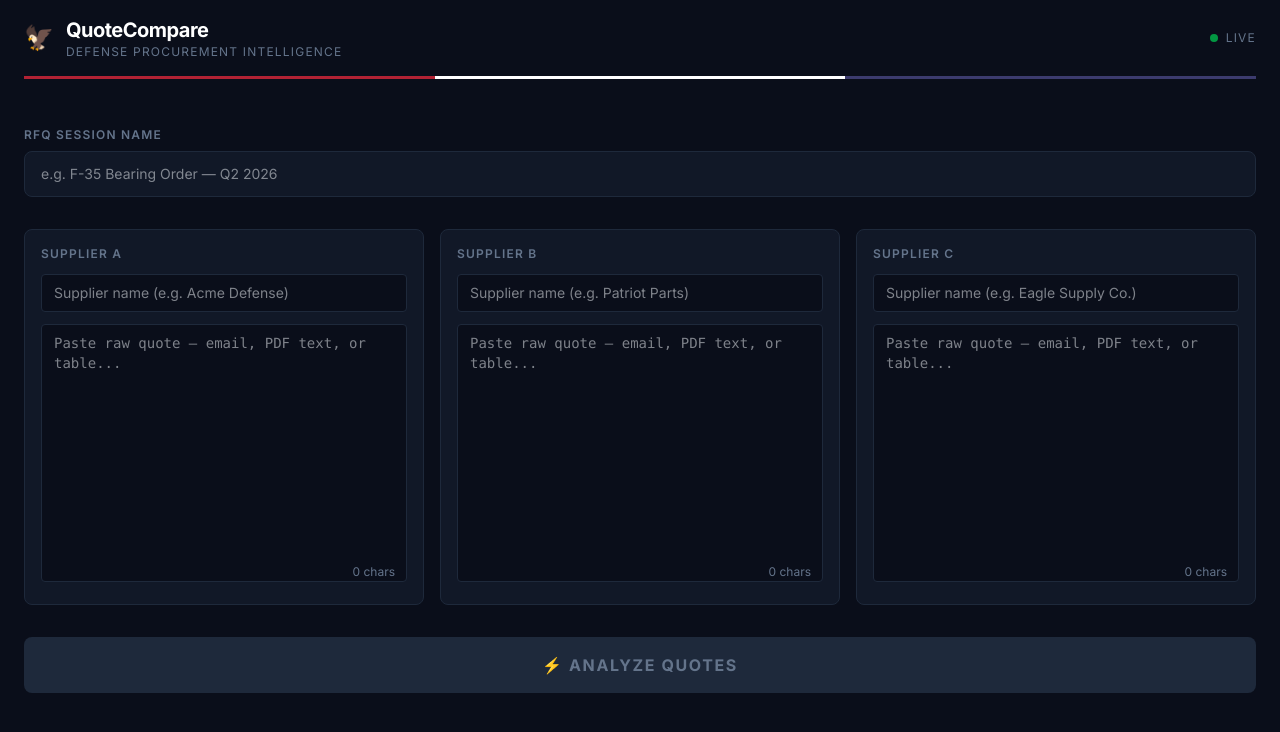
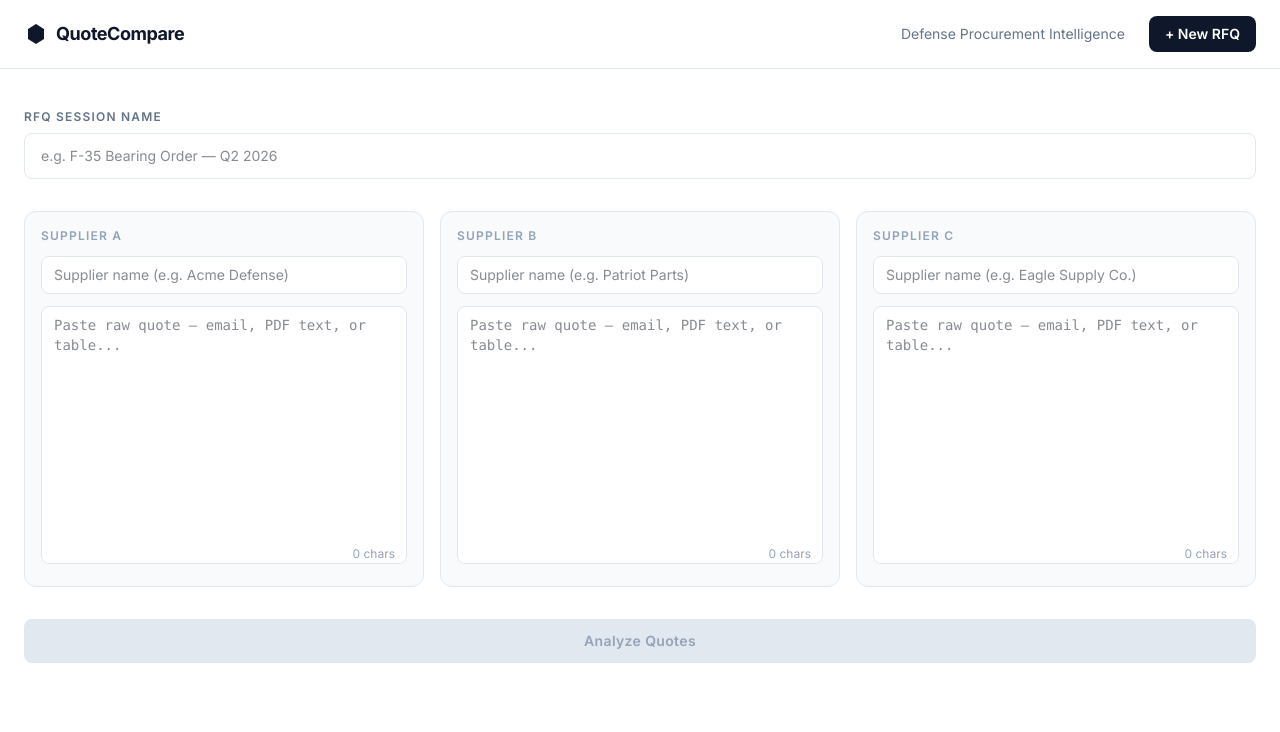
Before and after one commit to tylertraviss/RFQ-Comparison-Tool, a Next.js app: page /rfq/new in a window 1280 px wide. Shown: the top 732 px of the page. Built offline with nearby package versions, Linux system fonts and the light colour scheme.

Commit message:
Cleaned up visuals to match SalesPatriot UI/UX experience

```diff
--- a/app/globals.css
+++ b/app/globals.css
@@ -5,8 +5,9 @@
 }
 
 body {
-  background: #0a0e1a;
-  color: #f1f5f9;
+  background: #ffffff;
+  color: #0f172a;
+  font-family: Inter, system-ui, -apple-system, sans-serif;
 }
 
 a {
--- a/app/layout.tsx
+++ b/app/layout.tsx
@@ -15,10 +15,10 @@ export default function RootLayout({ children }: { children: React.ReactNode })
     <html lang="en" className="h-full">
       <body
         className={`${inter.className} min-h-full flex flex-col`}
-        style={{ background: '#0a0e1a', color: '#f1f5f9' }}
+        style={{ background: '#ffffff', color: '#0f172a' }}
       >
         <Navbar />
-        <main className="flex-1 max-w-7xl mx-auto w-full px-6 py-8">
+        <main className="flex-1 max-w-7xl mx-auto w-full px-6 py-10">
           {children}
         </main>
       </body>
--- a/app/page.tsx
+++ b/app/page.tsx
@@ -1,4 +1,3 @@
-import Link from 'next/link'
 import { prisma } from '@/lib/prisma'
 import SessionHistory from '@/components/SessionHistory'
 
@@ -19,36 +18,11 @@ export default async function HomePage() {
   }
 
   return (
-    <div className="flex flex-col gap-8">
-      {/* Hero */}
-      <div className="flex items-center justify-between">
-        <div>
-          <h1 className="text-2xl font-bold" style={{ color: '#f1f5f9' }}>
-            RFQ Sessions
-          </h1>
-          <p className="mt-1 text-sm" style={{ color: '#64748b' }}>
-            Paste raw supplier quotes and get instant AI-powered comparison tables.
-          </p>
-        </div>
-        <Link
-          href="/rfq/new"
-          className="px-5 py-3 rounded-lg font-semibold text-sm tracking-wide no-underline transition-colors"
-          style={{ background: '#2563eb', color: '#ffffff' }}
-        >
-          + New RFQ
-        </Link>
-      </div>
-
-      {/* Session history */}
-      <div className="flex flex-col gap-3">
-        <span
-          className="text-xs font-semibold tracking-widest uppercase"
-          style={{ color: '#64748b' }}
-        >
-          Past Sessions
-        </span>
-        <SessionHistory sessions={sessions as unknown as Parameters<typeof SessionHistory>[0]['sessions']} />
-      </div>
+    <div className="flex flex-col gap-4">
+      <h1 className="text-2xl font-bold" style={{ color: '#0f172a' }}>
+        RFQ Sessions
+      </h1>
+      <SessionHistory sessions={sessions as unknown as Parameters<typeof SessionHistory>[0]['sessions']} />
     </div>
   )
 }
--- a/app/rfq/new/page.tsx
+++ b/app/rfq/new/page.tsx
@@ -147,7 +147,7 @@ export default function NewRFQPage() {
           onChange={(e) => setSessionName(e.target.value)}
           placeholder="e.g. F-35 Bearing Order — Q2 2026"
           className="w-full rounded-lg px-4 py-3 text-sm border outline-none focus:border-blue-500 transition-colors"
-          style={{ background: '#111827', borderColor: '#1e293b', color: '#f1f5f9' }}
+          style={{ background: '#ffffff', borderColor: '#e2e8f0', color: '#0f172a' }}
         />
       </div>
 
@@ -171,7 +171,7 @@ export default function NewRFQPage() {
       {error && (
         <div
           className="rounded-lg px-4 py-3 text-sm border"
-          style={{ background: '#7f1d1d22', borderColor: '#ef4444', color: '#fca5a5' }}
+          style={{ background: '#fef2f2', borderColor: '#fca5a5', color: '#dc2626' }}
         >
           {error}
         </div>
--- a/components/AnalyzeButton.tsx
+++ b/components/AnalyzeButton.tsx
@@ -11,20 +11,20 @@ export default function AnalyzeButton({ onClick, loading, disabled }: Props) {
     <button
       onClick={onClick}
       disabled={disabled || loading}
-      className="w-full py-4 rounded-lg font-bold text-base tracking-widest uppercase transition-all"
+      className="w-full py-3 rounded-lg font-semibold text-sm tracking-wide transition-all"
       style={{
-        background: disabled || loading ? '#1e293b' : '#2563eb',
-        color: disabled || loading ? '#64748b' : '#ffffff',
+        background: disabled || loading ? '#e2e8f0' : '#0f172a',
+        color: disabled || loading ? '#94a3b8' : '#ffffff',
         cursor: disabled || loading ? 'not-allowed' : 'pointer',
       }}
     >
       {loading ? (
         <span className="flex items-center justify-center gap-3">
-          <span className="inline-block w-4 h-4 border-2 border-white border-t-transparent rounded-full animate-spin" />
+          <span className="inline-block w-4 h-4 border-2 border-slate-400 border-t-transparent rounded-full animate-spin" />
           Extracting line items...
         </span>
       ) : (
-        '⚡ ANALYZE QUOTES'
+        'Analyze Quotes'
       )}
     </button>
   )
--- a/components/Navbar.tsx
+++ b/components/Navbar.tsx
@@ -4,34 +4,29 @@ import Link from 'next/link'
 
 export default function Navbar() {
   return (
-    <nav
-      style={{ background: '#0a0e1a' }}
-      className="w-full px-6 py-4"
-    >
-      <div
-        className="max-w-7xl mx-auto flex items-center justify-between"
-      >
-        <Link href="/" className="flex items-center gap-3 no-underline">
-          <span className="text-2xl">🦅</span>
-          <div>
-            <div className="text-white font-bold text-xl tracking-tight">QuoteCompare</div>
-            <div className="text-xs tracking-widest uppercase" style={{ color: '#64748b' }}>
-              Defense Procurement Intelligence
-            </div>
-          </div>
+    <nav className="w-full border-b" style={{ background: '#ffffff', borderColor: '#e2e8f0' }}>
+      <div className="max-w-7xl mx-auto px-6 py-4 flex items-center justify-between">
+        <Link href="/" className="flex items-center gap-2 no-underline">
+          <svg width="24" height="24" viewBox="0 0 24 24" fill="none">
+            <path d="M12 2L4 7v10l8 5 8-5V7L12 2z" fill="#0f172a" />
+          </svg>
+          <span className="font-bold text-lg tracking-tight" style={{ color: '#0f172a' }}>
+            QuoteCompare
+          </span>
         </Link>
-        <div className="flex items-center gap-2">
-          <span className="w-2 h-2 rounded-full bg-green-500 animate-pulse" />
-          <span className="text-xs tracking-widest uppercase" style={{ color: '#64748b' }}>
-            Live
+
+        <div className="flex items-center gap-6">
+          <span className="text-sm" style={{ color: '#64748b' }}>
+            Defense Procurement Intelligence
           </span>
+          <Link
+            href="/rfq/new"
+            className="px-4 py-2 rounded-lg text-sm font-semibold transition-colors"
+            style={{ background: '#0f172a', color: '#ffffff' }}
+          >
+            + New RFQ
+          </Link>
         </div>
-      </div>
-      {/* US flag accent border */}
-      <div className="mt-4 h-[3px] w-full flex">
-        <div className="flex-1" style={{ background: '#B22234' }} />
-        <div className="flex-1" style={{ background: '#ffffff' }} />
-        <div className="flex-1" style={{ background: '#3C3B6E' }} />
       </div>
     </nav>
   )
--- a/components/QuoteInputPanel.tsx
+++ b/components/QuoteInputPanel.tsx
@@ -24,12 +24,12 @@ export default function QuoteInputPanel({
 }: Props) {
   return (
     <div
-      className="flex flex-col gap-3 rounded-lg p-4 border"
-      style={{ background: '#111827', borderColor: '#1e293b' }}
+      className="flex flex-col gap-3 rounded-xl p-4 border"
+      style={{ background: '#f8fafc', borderColor: '#e2e8f0' }}
     >
       <div
         className="text-xs font-semibold tracking-widest uppercase"
-        style={{ color: '#64748b' }}
+        style={{ color: '#94a3b8' }}
       >
         {LABELS[index]}
       </div>
@@ -39,11 +39,11 @@ export default function QuoteInputPanel({
         value={supplierName}
         onChange={(e) => onSupplierChange(e.target.value)}
         placeholder={PLACEHOLDERS[index]}
-        className="w-full rounded px-3 py-2 text-sm border outline-none focus:border-blue-500 transition-colors"
+        className="w-full rounded-lg px-3 py-2 text-sm border outline-none focus:border-slate-400 transition-colors"
         style={{
-          background: '#0a0e1a',
-          borderColor: '#1e293b',
-          color: '#f1f5f9',
+          background: '#ffffff',
+          borderColor: '#e2e8f0',
+          color: '#0f172a',
         }}
       />
 
@@ -53,16 +53,16 @@ export default function QuoteInputPanel({
           onChange={(e) => onTextChange(e.target.value)}
           placeholder="Paste raw quote — email, PDF text, or table..."
           rows={12}
-          className="w-full rounded px-3 py-2 text-sm font-mono border outline-none focus:border-blue-500 transition-colors resize-none"
+          className="w-full rounded-lg px-3 py-2 text-sm font-mono border outline-none focus:border-slate-400 transition-colors resize-none"
           style={{
-            background: '#0a0e1a',
-            borderColor: '#1e293b',
-            color: '#f1f5f9',
+            background: '#ffffff',
+            borderColor: '#e2e8f0',
+            color: '#0f172a',
           }}
         />
         <span
           className="absolute bottom-2 right-3 text-xs"
-          style={{ color: '#64748b' }}
+          style={{ color: '#94a3b8' }}
         >
           {rawText.length.toLocaleString()} chars
         </span>
--- a/components/SessionHistory.tsx
+++ b/components/SessionHistory.tsx
@@ -16,35 +16,37 @@ interface Props {
 export default function SessionHistory({ sessions }: Props) {
   if (sessions.length === 0) {
     return (
-      <div className="text-center py-12" style={{ color: '#64748b' }}>
-        No sessions yet.{' '}
-        <Link href="/rfq/new" style={{ color: '#2563eb' }} className="hover:underline">
-          Start your first RFQ →
-        </Link>
+      <div
+        className="rounded-xl border px-6 py-12 text-center"
+        style={{ borderColor: '#e2e8f0', background: '#f8fafc' }}
+      >
+        <p className="text-sm" style={{ color: '#94a3b8' }}>
+          No sessions yet.{' '}
+          <Link href="/rfq/new" style={{ color: '#0f172a', fontWeight: 600 }} className="hover:underline">
+            Start your first RFQ →
+          </Link>
+        </p>
       </div>
     )
   }
 
   return (
-    <div
-      className="rounded-lg border overflow-hidden"
-      style={{ borderColor: '#1e293b' }}
-    >
+    <div className="rounded-xl border overflow-hidden" style={{ borderColor: '#e2e8f0' }}>
       {sessions.map((session, i) => (
         <Link
           key={session.id}
           href={`/rfq/${session.id}`}
-          className="flex items-center justify-between px-5 py-4 hover:bg-white/5 transition-colors no-underline"
+          className="flex items-center justify-between px-5 py-4 hover:bg-slate-50 transition-colors no-underline"
           style={{
-            background: '#111827',
-            borderTop: i > 0 ? '1px solid #1e293b' : undefined,
+            background: '#ffffff',
+            borderTop: i > 0 ? '1px solid #e2e8f0' : undefined,
           }}
         >
-          <div className="flex flex-col gap-1">
-            <span className="font-semibold" style={{ color: '#f1f5f9' }}>
+          <div className="flex flex-col gap-0.5">
+            <span className="font-semibold text-sm" style={{ color: '#0f172a' }}>
               {session.name}
             </span>
-            <span className="text-xs" style={{ color: '#64748b' }}>
+            <span className="text-xs" style={{ color: '#94a3b8' }}>
               {session.quotes.length} supplier{session.quotes.length !== 1 ? 's' : ''} ·{' '}
               {new Date(session.createdAt).toLocaleDateString('en-US', {
                 month: 'short',
@@ -53,7 +55,7 @@ export default function SessionHistory({ sessions }: Props) {
               })}
             </span>
           </div>
-          <span style={{ color: '#64748b' }}>→</span>
+          <span style={{ color: '#94a3b8' }}>→</span>
         </Link>
       ))}
     </div>
```
Also changed, not shown: components/ComparisonTable.tsx (+49 -50 lines), public/sales-patriot-logo.png (added).
